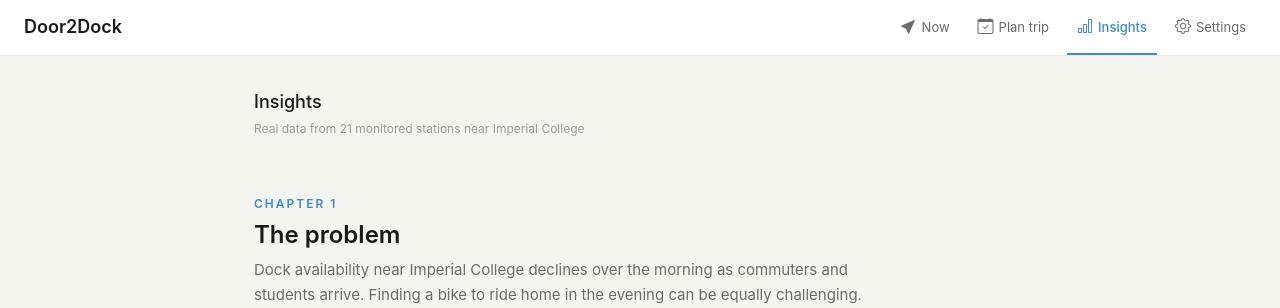
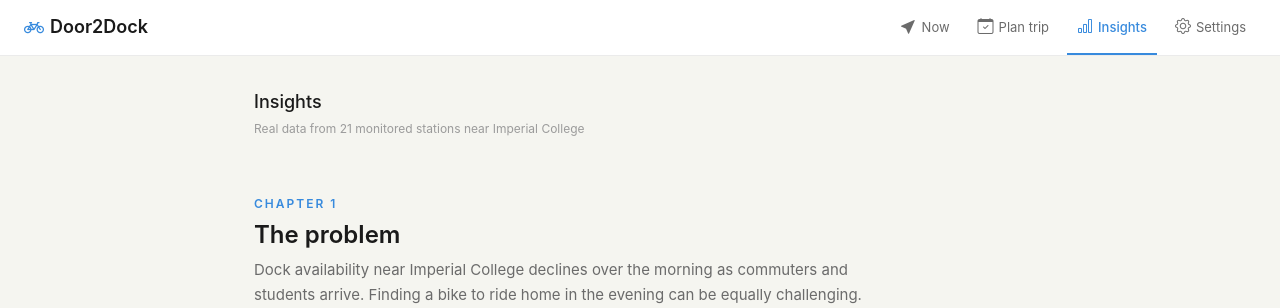
Before and after one commit to ferdipn4/DoorToDock, a Flask app: page /insights in a window 1280 px wide. Shown: the top 308 px of the page. Run offline with Flask 3, Linux system fonts and the light colour scheme; some libraries are stand-ins or nearby versions.

Commit message:
fix: add bike icon to Door2Dock brand, clean up sidebar comment
- Add bi-bicycle icon in info color before "Door2Dock" in topbar
- Style brand as flex row with gap for icon alignment
- Remove stale "sidebar" comment in go.js

Co-Authored-By: Claude Opus 4.6 <noreply@anthropic.com>

```diff
--- a/webapp/static/css/style.css
+++ b/webapp/static/css/style.css
@@ -126,6 +126,14 @@ body {
   font-weight: 600;
   color: var(--text-primary);
   white-space: nowrap;
+  display: flex;
+  align-items: center;
+  gap: 6px;
+}
+
+.topbar-brand i {
+  font-size: 20px;
+  color: var(--info);
 }
 
 .topbar-nav {
--- a/webapp/static/js/go.js
+++ b/webapp/static/js/go.js
@@ -78,7 +78,7 @@ function handleDeepLink() {
     if (d === 'to' || d === 'from') direction = d;
     if (t === 'now') timing = 'now';
     else if (t === 'plan') timing = 'plan';
-    // Keep timing param in URL for sidebar active state
+    // Keep timing param in URL for nav active state
 
     syncToggleUI();
 }
--- a/webapp/templates/base.html
+++ b/webapp/templates/base.html
@@ -30,7 +30,7 @@
     <div class="app-shell">
         <!-- Desktop Top Bar -->
         <nav class="topbar" aria-label="Main navigation">
-            <span class="topbar-brand">Door2Dock</span>
+            <span class="topbar-brand"><i class="bi bi-bicycle"></i> Door2Dock</span>
             <div class="topbar-nav">
                 <a href="/go?timing=now" class="topbar-item {% if active_tab == 'go' and active_timing|default('now') == 'now' %}active{% endif %}">
                     <i class="bi bi-cursor-fill"></i> Now
```
